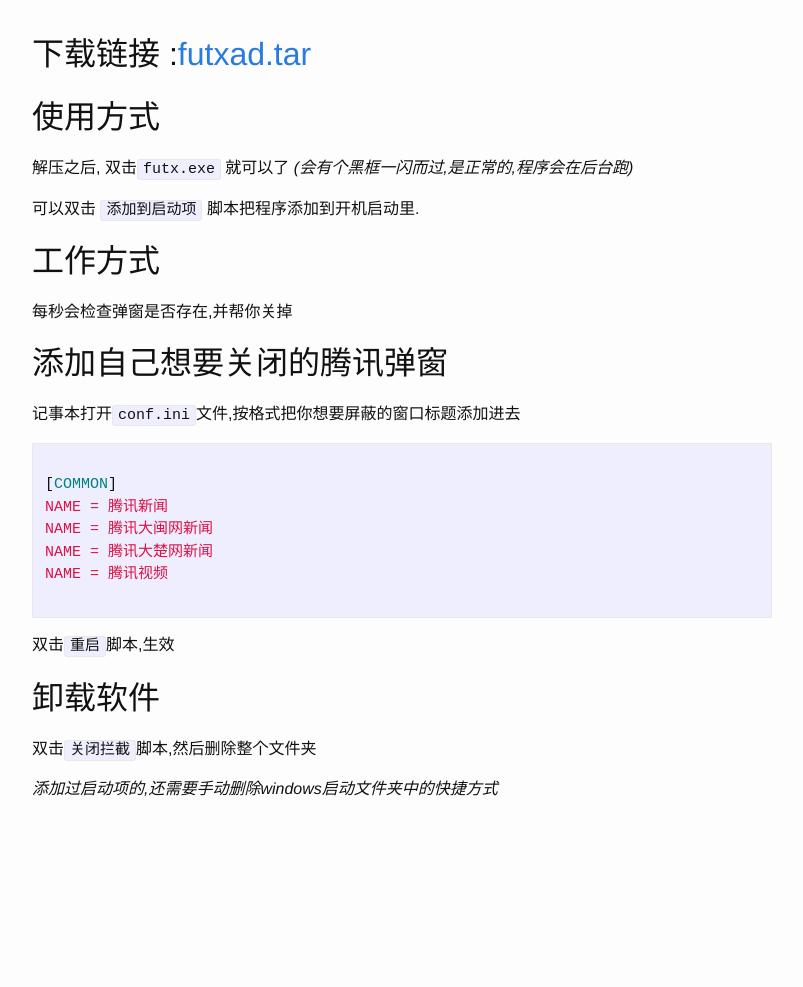
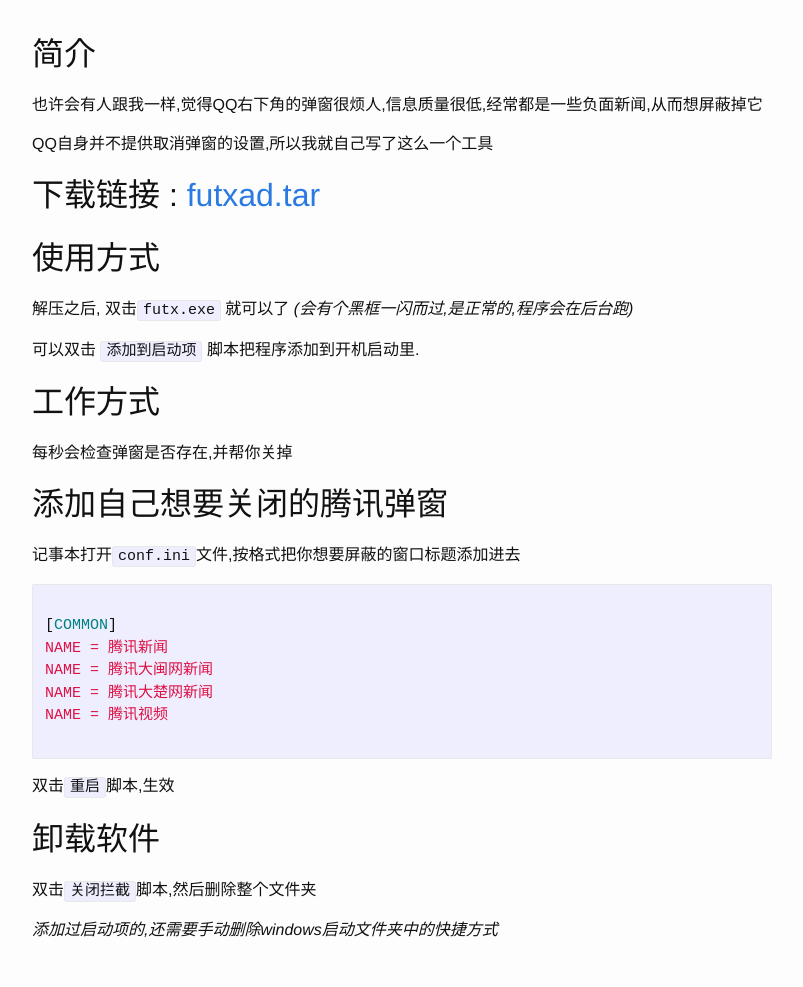
Before and after one commit to wangyhzzz/futxad, a Jekyll site: the page built from index.md, in a window 1280 px wide. Shown: the whole page, without its empty margins (238-1041 px from the left). Built offline with Jekyll 4.4.1, drawn with Linux system fonts in a browser that asks for light colours; before the commit the page ends 900 px from its top, so only the background shows below that.

Commit message:
2016年 6月 7日 星期二 23时38分58秒 CST

```diff
--- a/index.md
+++ b/index.md
@@ -4,7 +4,12 @@
 permalink: /
 ---
 
-# 下载链接 :[futxad.tar](http://pan.baidu.com/s/1kVlNA2z)
+# 简介
+也许会有人跟我一样,觉得QQ右下角的弹窗很烦人,信息质量很低,经常都是一些负面新闻,从而想屏蔽掉它
+
+QQ自身并不提供取消弹窗的设置,所以我就自己写了这么一个工具
+
+# 下载链接 : [ futxad.tar](http://pan.baidu.com/s/1kVlNA2z)
 
 
 # 使用方式
```
